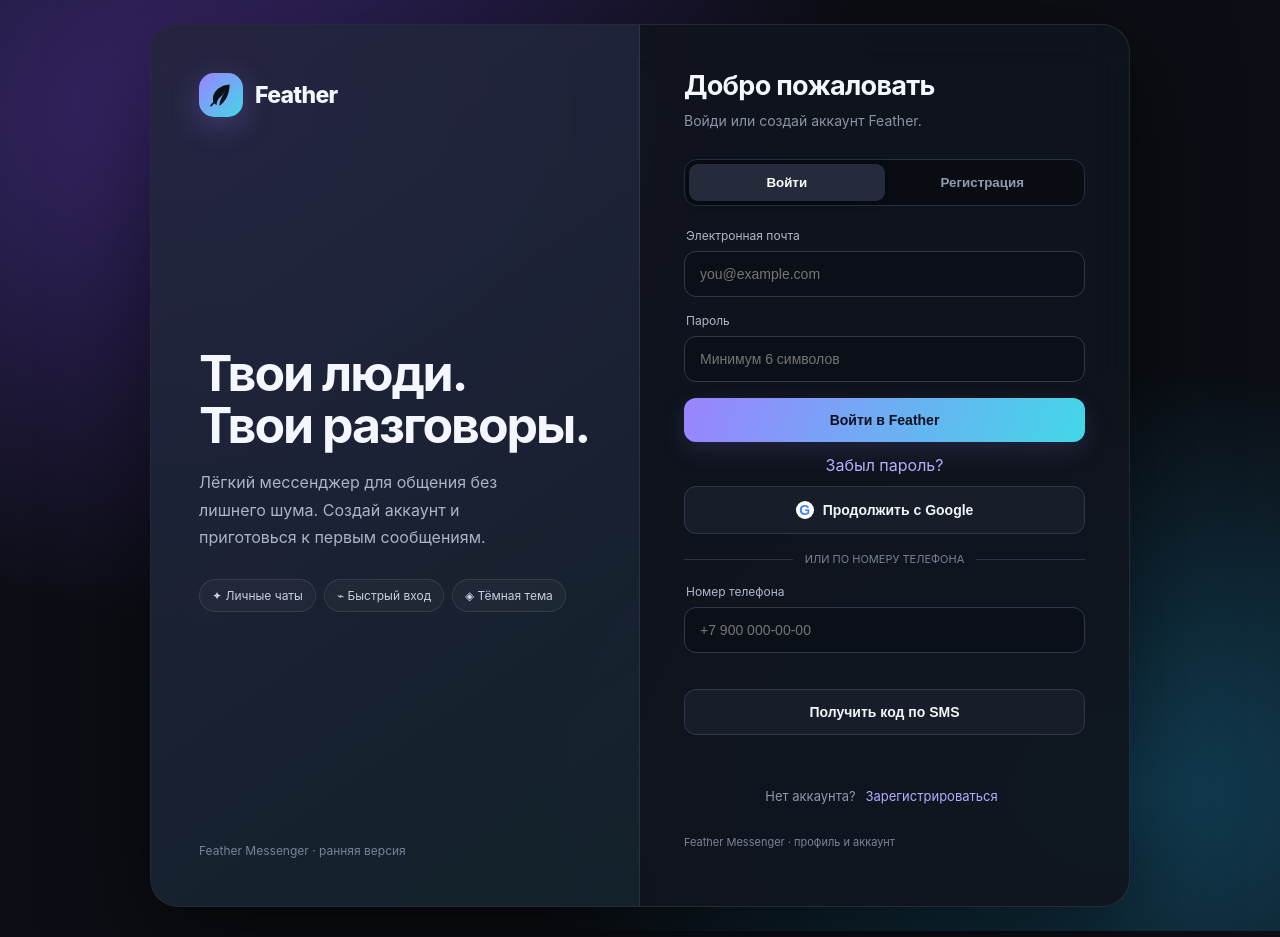
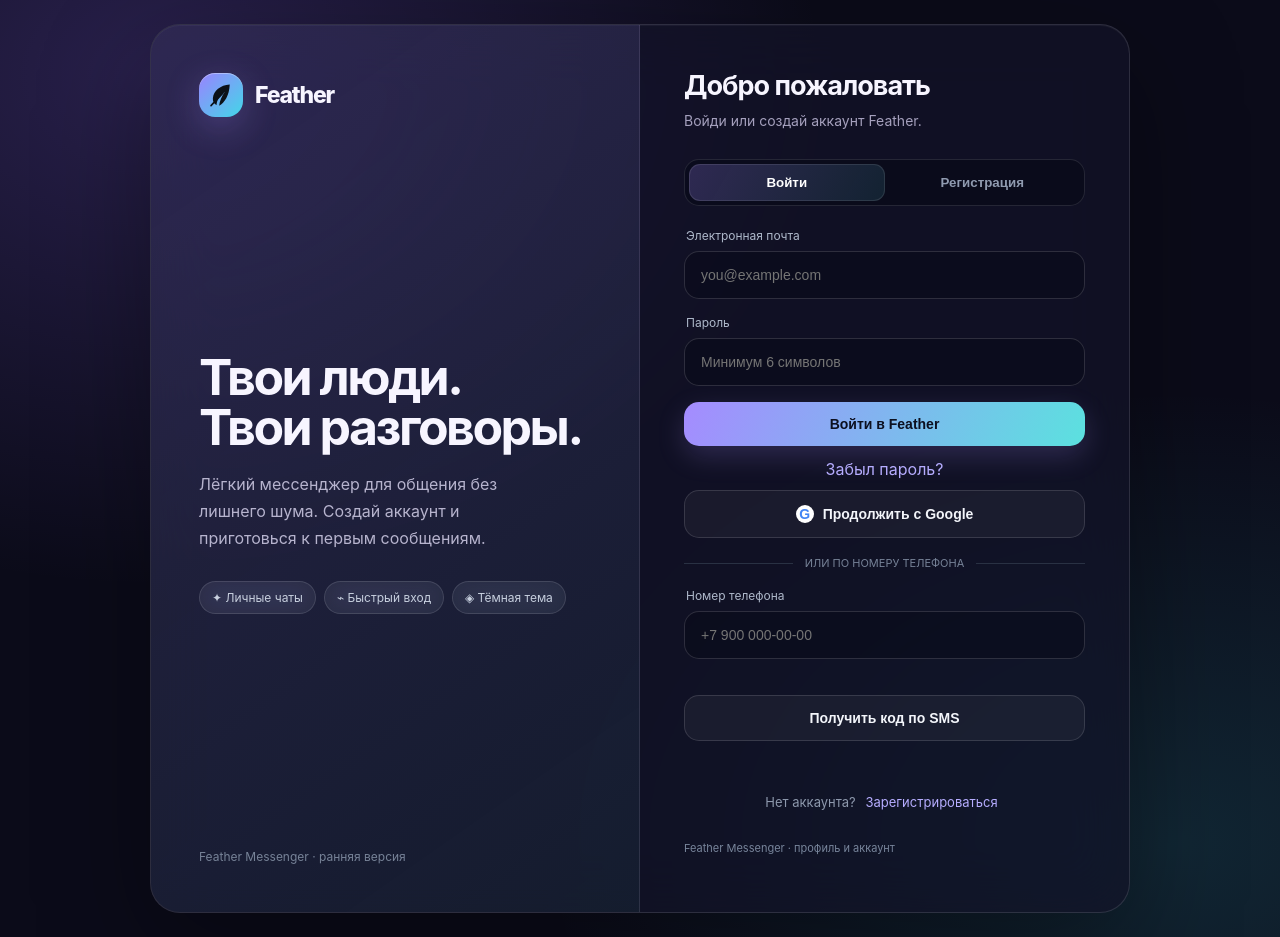
Before and after one commit to gggevego15-ui/Feather, an Electron app: page index.html in a window 1280 px wide. Drawn offline with Linux system fonts and the light colour scheme; a script that the page names is missing.

Commit message:
Refresh Feather sign-in and profile screens with premium glass design

```diff
--- a/index.html
+++ b/index.html
@@ -16,6 +16,26 @@
 #phone-step{margin-top:10px}.small{font-size:11px;color:#78859b;line-height:1.5;margin-top:16px}.recaptcha{margin:10px 0}
 .profile-panel{width:100%;max-width:440px;margin:0 auto}.profile-card{border:1px solid #ffffff16;background:#0b0f17;border-radius:20px;padding:22px}.profile-avatar{width:66px;height:66px;border-radius:22px;background:linear-gradient(135deg,#9a83ff,#42d7e8);color:#10141d;display:grid;place-items:center;font-size:27px;font-weight:900;margin-bottom:16px}.profile-handle{color:var(--accent2);font-size:14px;margin-top:5px}.profile-actions{display:flex;gap:10px;margin-top:12px}.profile-actions .btn{flex:1}.secondary{background:#171d29;color:#f3f5fa;border:1px solid #30394c}.profile-panel .field{margin-bottom:12px}.profile-note{font-size:12px;color:var(--muted);line-height:1.5;margin:0 0 18px}.username-prefix{color:var(--accent2)}
 @media(max-width:720px){body{padding:12px}.shell{grid-template-columns:1fr;min-height:0;border-radius:22px}.brand{padding:25px 25px 20px;border-right:0;border-bottom:1px solid #ffffff12;gap:24px}.hero h1{font-size:32px}.hero p,.chips,.foot{display:none}.auth{padding:28px 24px 32px}.auth h2{font-size:24px}}
+
+/* Mosca-inspired authentication: calm typography, soft glass surfaces */
+:root{color-scheme:dark;--bg:#0b0b19;--panel:#15142a;--line:#393553;--muted:#a5a0bd;--text:#f7f5ff;--accent:#a58bff;--accent2:#5be1df}
+body{background:radial-gradient(ellipse at 12% 8%,rgba(145,106,255,.22),transparent 42%),radial-gradient(ellipse at 92% 90%,rgba(54,205,214,.14),transparent 38%),#0b0b19}
+.shell{background:rgba(19,19,39,.74);border:1px solid rgba(255,255,255,.12);border-radius:30px;box-shadow:0 36px 110px rgba(0,0,0,.34),inset 0 1px rgba(255,255,255,.045);backdrop-filter:blur(30px) saturate(145%);-webkit-backdrop-filter:blur(30px) saturate(145%)}
+.brand{background:linear-gradient(145deg,rgba(165,139,255,.16),rgba(91,225,223,.055));border-right-color:rgba(255,255,255,.09)}
+.logo{letter-spacing:-1.2px}.mark{border-radius:16px;box-shadow:0 10px 34px rgba(165,139,255,.26),inset 0 1px rgba(255,255,255,.35)}
+.hero h1{letter-spacing:-2.5px;line-height:1.01}.hero p{color:#b7b4ce}
+.chip{background:rgba(255,255,255,.045);border-color:rgba(255,255,255,.12);backdrop-filter:blur(14px)}
+.auth h2{letter-spacing:-1px}.sub{color:#a5a0bd}
+.tabs{background:rgba(7,8,22,.55);border-color:rgba(255,255,255,.11);border-radius:15px}
+.tab{border-radius:11px;transition:background .2s,color .2s,transform .2s}.tab:hover{transform:translateY(-1px)}.tab.active{background:linear-gradient(120deg,rgba(165,139,255,.24),rgba(91,225,223,.11));color:#fff;box-shadow:inset 0 0 0 1px rgba(255,255,255,.1)}
+.field{background:rgba(7,9,23,.46);border-color:rgba(255,255,255,.14);border-radius:15px;padding:15px 16px}.field:focus{border-color:#a58bff;box-shadow:0 0 0 4px rgba(165,139,255,.13)}
+.btn{border-radius:15px}.primary{background:linear-gradient(115deg,#a58bff,#5be1df);box-shadow:0 10px 28px rgba(165,139,255,.2);transition:transform .22s,box-shadow .22s,filter .22s}.primary:hover{box-shadow:0 14px 34px rgba(165,139,255,.29)}
+.google,.secondary{background:rgba(255,255,255,.045);border-color:rgba(255,255,255,.13);backdrop-filter:blur(14px)}
+.profile-card{background:rgba(7,9,23,.42);border-color:rgba(255,255,255,.12);border-radius:23px;box-shadow:inset 0 1px rgba(255,255,255,.035)}
+@keyframes auth-rise{from{opacity:0;transform:translateY(12px);filter:blur(4px)}to{opacity:1;transform:translateY(0);filter:blur(0)}}
+.shell{animation:auth-rise .55s cubic-bezier(.2,.8,.2,1) both}.brand{animation:auth-rise .6s .04s both}.auth{animation:auth-rise .62s .09s both}
+@media(prefers-reduced-motion:reduce){.shell,.brand,.auth{animation:none!important}.btn,.tab{transition:none!important}}
+
 </style>
 </head>
 <body>
```
